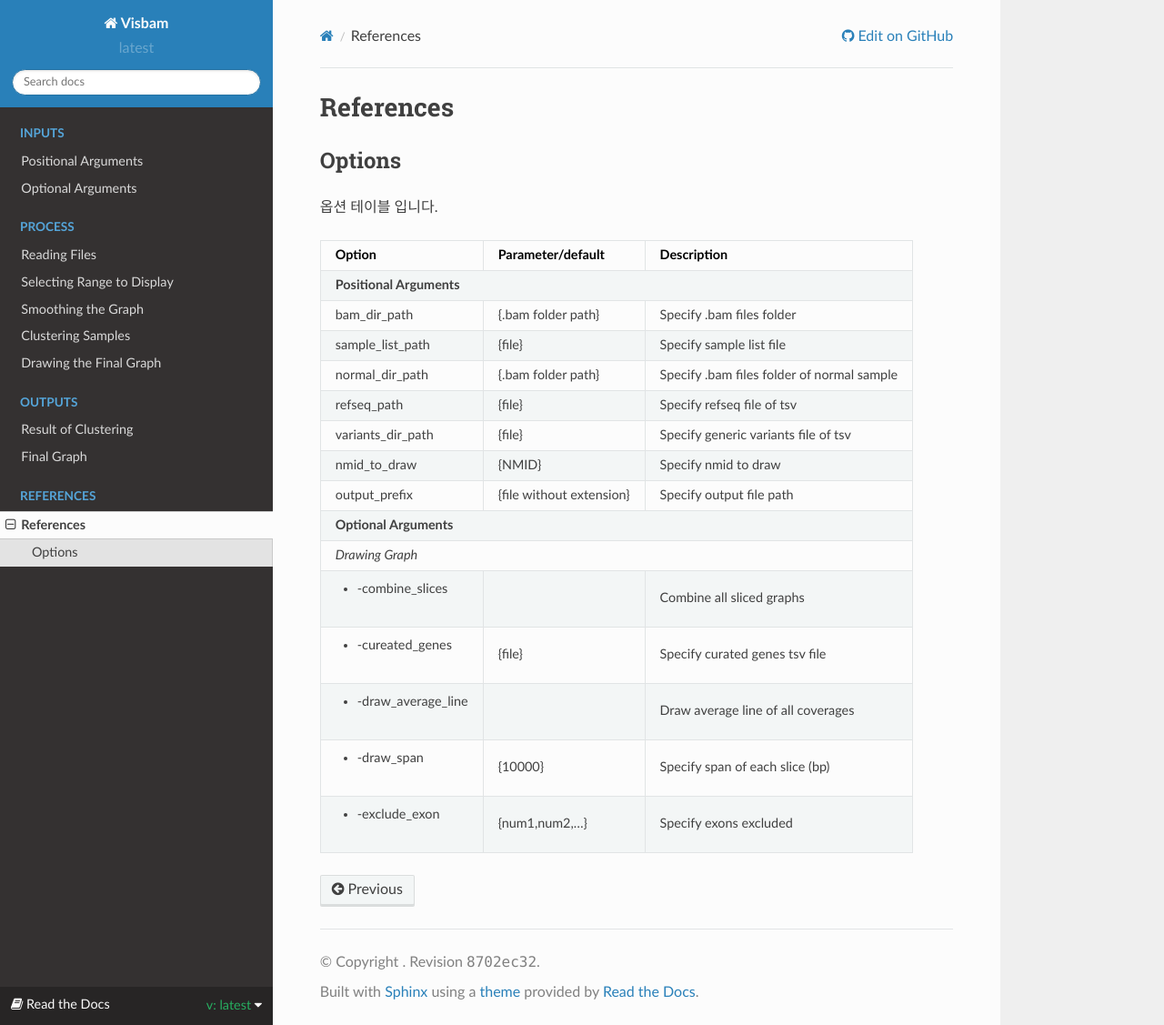
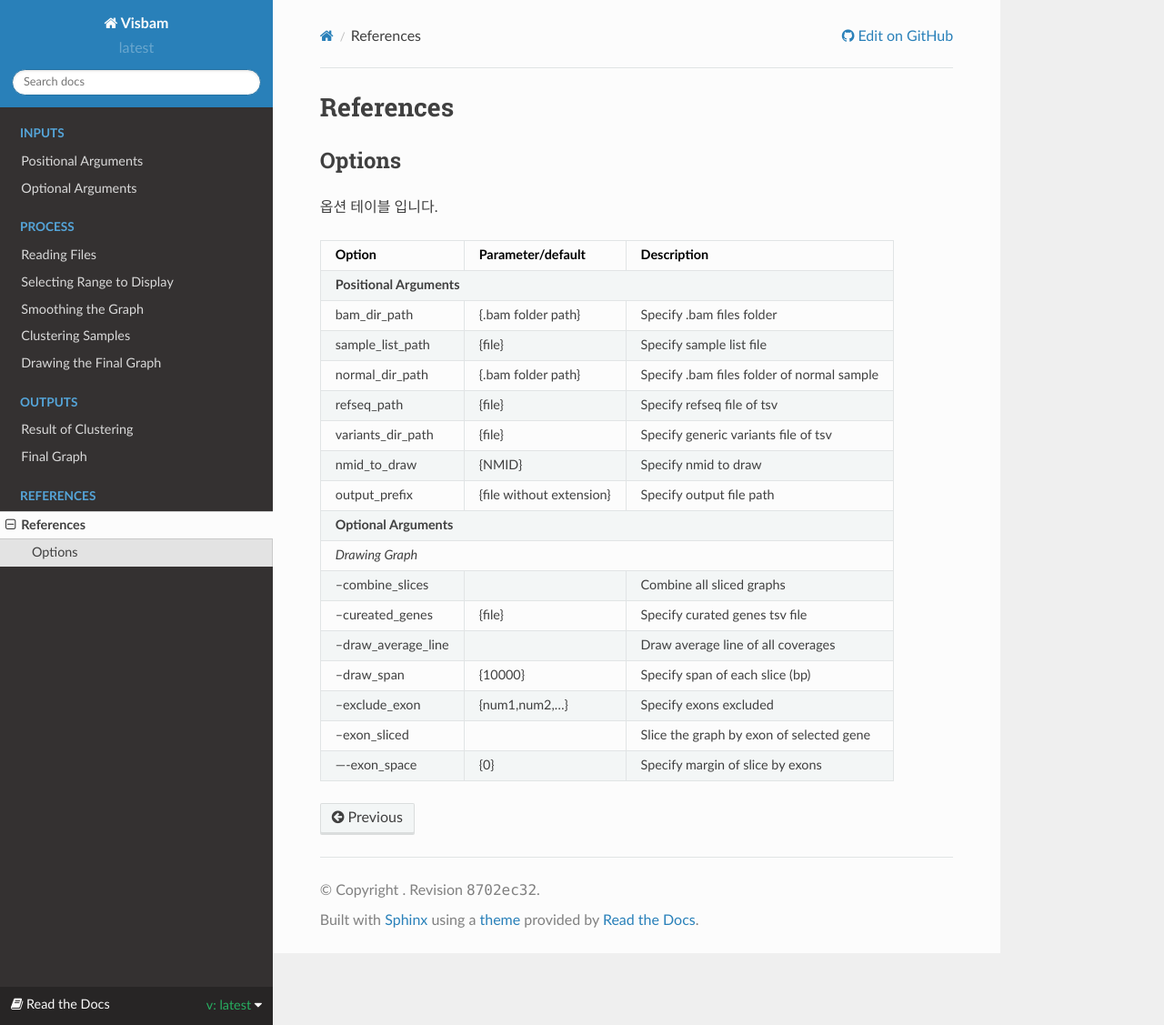
Before and after one commit to sungyoung-lee/visbam, a Sphinx documentation site: the page built from docs/references.rst, in a window 1280 px wide and 1127 px high. Shown: the whole window at 91% size. Built offline with Sphinx 7.4.7 and the Read the Docs theme 2.0.0, drawn with Linux system fonts in a browser that asks for light colours.

Commit message:
Read The Docs v0.0.2

```diff
--- a/docs/references.rst
+++ b/docs/references.rst
@@ -29,13 +29,17 @@ Options
 +----------------------------------------------------------------------------------------------------+
 | *Drawing Graph*                                                                                    |
 +---------------------+--------------------------+---------------------------------------------------+
-| - -combine_slices   |                          | Combine all sliced graphs                         |
+| --combine_slices    |                          | Combine all sliced graphs                         |
 +---------------------+--------------------------+---------------------------------------------------+
-| - -cureated_genes   | {file}                   | Specify curated genes tsv file                    |
+| --cureated_genes    | {file}                   | Specify curated genes tsv file                    |
 +---------------------+--------------------------+---------------------------------------------------+
-| - -draw_average_line|                          | Draw average line of all coverages                |
+| --draw_average_line |                          | Draw average line of all coverages                |
 +---------------------+--------------------------+---------------------------------------------------+
-| - -draw_span        | {10000}                  | Specify span of each slice (bp)                   |
+| --draw_span         | {10000}                  | Specify span of each slice (bp)                   |
 +---------------------+--------------------------+---------------------------------------------------+
-| - -exclude_exon     | {num1,num2,...}          | Specify exons excluded                            |
+| --exclude_exon      | {num1,num2,...}          | Specify exons excluded                            |
 +---------------------+--------------------------+---------------------------------------------------+
+| --exon_sliced       |                          | Slice the graph by exon of selected gene          |
++---------------------+--------------------------+---------------------------------------------------+
+| ----exon_space      | {0}                      | Specify margin of slice by exons                  |
++---------------------+--------------------------+---------------------------------------------------+
```
